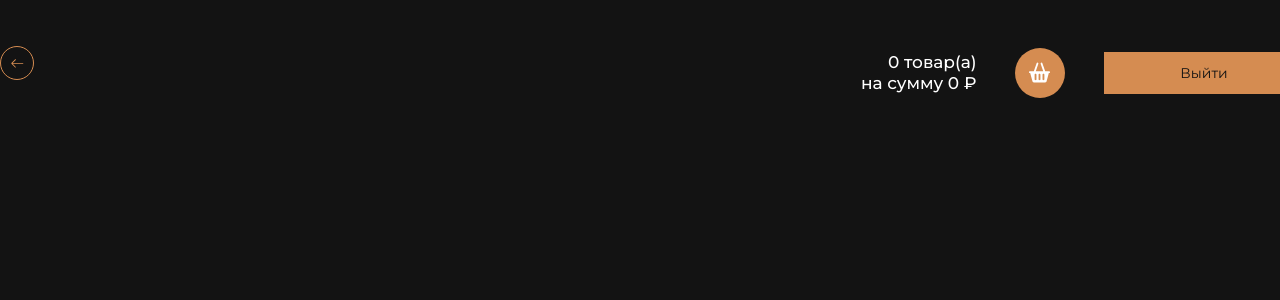
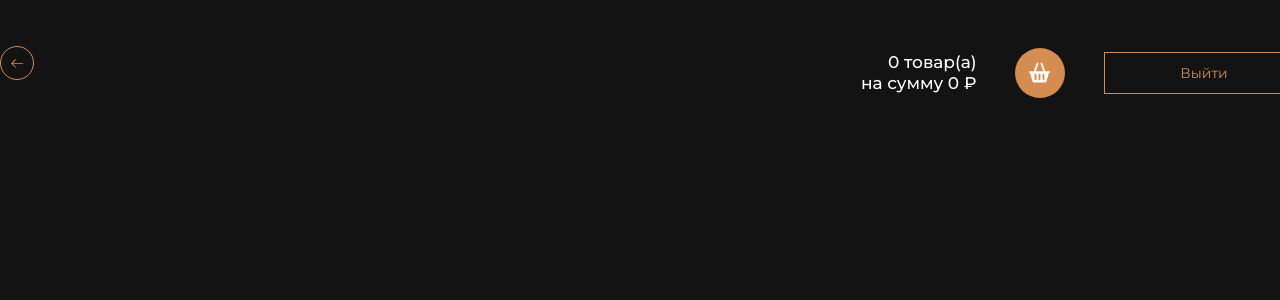
Before and after one commit to angelinaivanova16/food-delivery, a React (Create React App) app: page /description in a window 1280 px wide. Shown: the top 300 px of the page. Built offline with nearby package versions, Linux system fonts and the light colour scheme.

Commit message:
change button styles with props

```diff
--- a/src/components/ui/button/index.jsx
+++ b/src/components/ui/button/index.jsx
@@ -1,8 +1,8 @@
 import './button.css'
 
-function Button ({btnName, click}) {
+function Button ({btnName, click, bgcolor, color, border}) {
   return(
-    <button className='basket-button' onClick={click}>{btnName}</button>
+    <button className='basket-button' style={{ backgroundColor: bgcolor, color: color, border: border}} onClick={click}>{btnName}</button>
   )
 }
 
--- a/src/pages/description/index.jsx
+++ b/src/pages/description/index.jsx
@@ -3,15 +3,23 @@ import { Link } from 'react-router-dom';
 import Button from '../../components/ui/button';
 import CardDescription from '../../components/elements/cardDescription';
 import { useSelector } from 'react-redux';
+import { useDispatch } from 'react-redux';
 
 function Description () {
   const productDescr = useSelector( state => state.products.descriptionProduct);
+
+  const dispatch = useDispatch();
+
+  const clearDescription = () => {
+    dispatch(clearDescription());
+  }
+
 
   return (
     <div className='description-container'>
       <div className='description-wrapper'>
         <header className='description-header'>
-          <Link to={'/products'}><div className='basket-arrow'></div></Link>
+          <Link to={'/products'} onClick={clearDescription}><div className='basket-arrow'></div></Link>
           <div className='description-rightside'>
             <div className='header-description-text'>
               <p>0 товар(а)</p>
@@ -20,7 +28,7 @@ function Description () {
             <Link to={'/basket'}>
               <div className='header-basket-image'></div>
             </Link>
-            <Button btnName='Выйти'/>
+            <Button btnName='Выйти' bgcolor="transparent" color="#D58C51" border="1px solid #D58C51"/>
           </div>
         </header>
 
--- a/src/store/reducers/products.jsx
+++ b/src/store/reducers/products.jsx
@@ -32,6 +32,9 @@ export const productsSlice = createSlice({
     showProductDescription: (state, payload) => {
       // console.log(payload.payload)
       state.descriptionProduct.push(payload.payload);
+    },
+    clearDescription: (state) => {
+      state.descriptionProduct.pop();
     }
   }
 })
```
